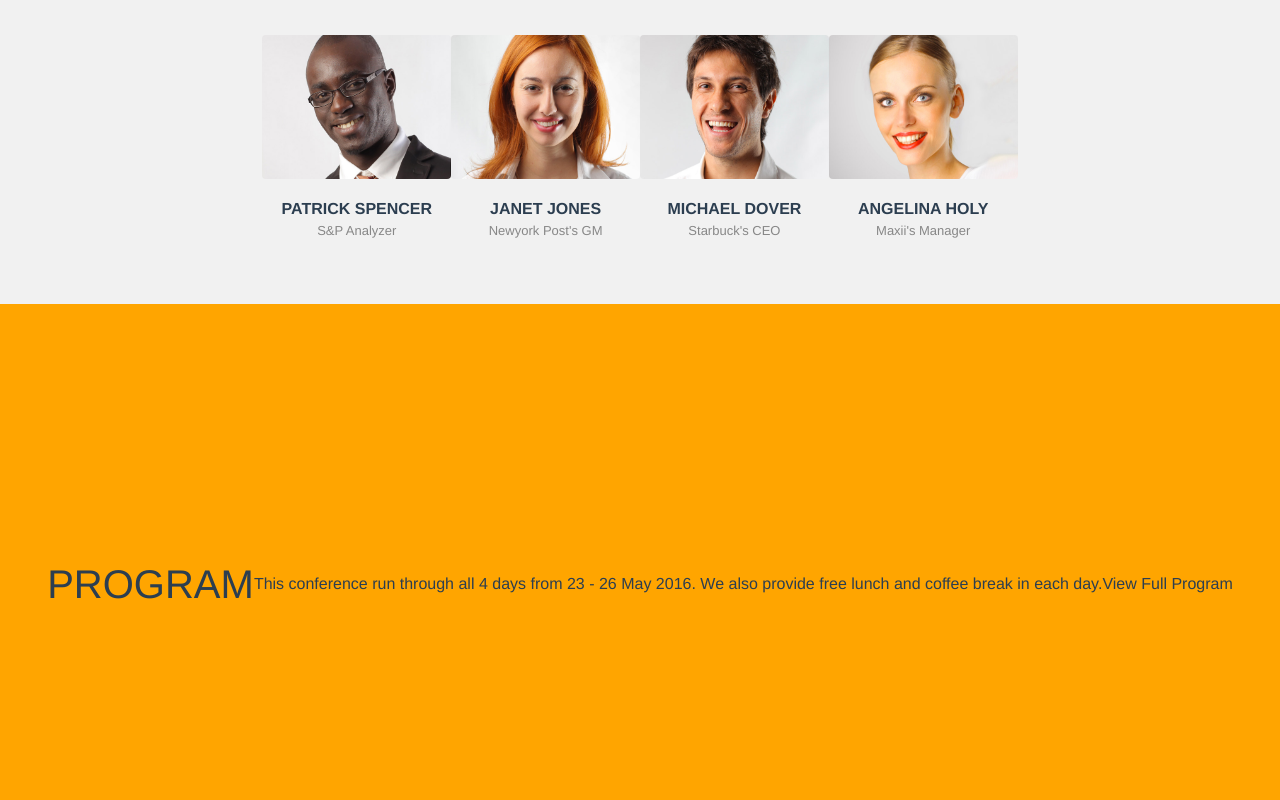
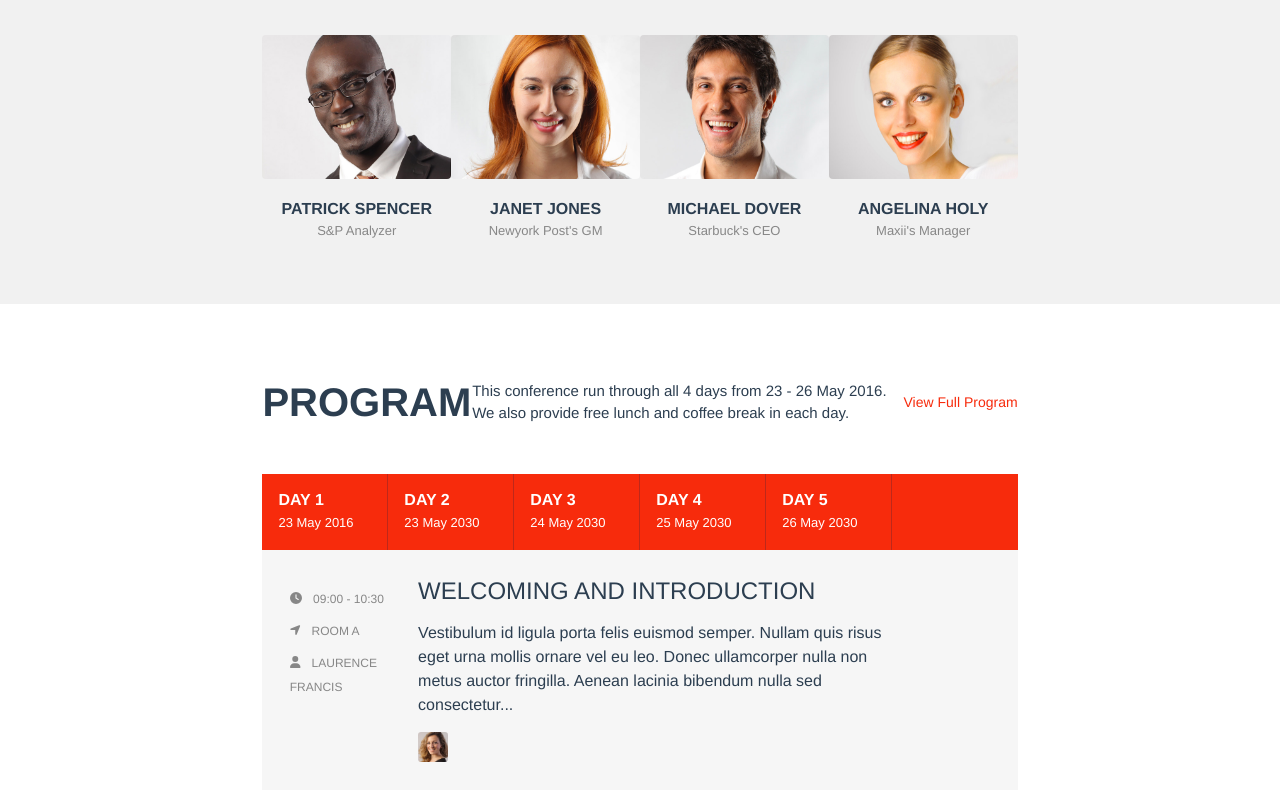
Before and after one commit to KSigma91/proj-html-vuejs, a Vue app: page / in a window 1280 px wide. Shown: the part 1435-2235 px from the top of the page. Built offline with nearby package versions, Linux system fonts and the light colour scheme.

Commit message:
program company

```diff
--- /dev/null
+++ b/src/assets/scss/ListStyle.scss
@@ -0,0 +1,2 @@
+$list-item: none;
+$text-list-item: none;
--- a/src/components/MainContent.vue
+++ b/src/components/MainContent.vue
@@ -127,18 +127,84 @@
         <!-- calendario programma -->
         <div id="program-company" class="row d-flex justify-content-around align-items-center">
 
-            <div id="program-area" class="d-flex justify-content-around">
-                <div id="program-header" class="d-flex justify-content-between align-items-center">
-                    <h1>
+            <div id="program-area" class="d-flex flex-column justify-content-around">
+                <!-- introduzione -->
+                <div id="program-header" class="d-flex justify-content-between align-items-center mb-5">
+                    <h1 class="align-self-start fw-bolder">
                         PROGRAM
                     </h1>
-                    <p>
+                    <p class="text-start">
                         This conference run through all 4 days from 23 - 26 May 2016.
                         We also provide free lunch and coffee break in each day.
                     </p>
                     <span>
                         View Full Program
                     </span>
+                </div>
+
+                <!-- rubrica -->
+                <div id="program-content" class="d-flex flex-column text-start">
+                    <!-- lista giorni appuntamento -->
+                    <div id="card-header" class="d-flex">
+                        <div class="card-day p-3"
+                        v-for="(day, index) in listCardDay" :key="index">
+                            <ul>
+                                <li>
+                                    <a href="#">
+                                        <h6 class="fw-bolder">
+                                            {{ day.nDay }}
+                                        </h6>
+                                        <span>
+                                            {{ day.date }}
+                                        </span>
+                                    </a>
+                                </li>
+                            </ul>
+                        </div>
+                    </div>
+
+                    <div id="meeting" class="d-flex justify-content-around align-items-center">
+                            <div id="info-meet" class="d-flex flex-column align-items-center">
+                                <ul>
+                                    <li class="p-1">
+                                        <a href="#">
+                                            <font-awesome-icon icon="fas fa-clock"  class="me-2"/>
+                                            <span>
+                                                09:00 - 10:30
+                                            </span>
+                                        </a>
+                                    </li>
+                                    <li class="p-1">
+                                        <a href="#">
+                                            <font-awesome-icon icon="fas fa-location-arrow" class="me-2"/>
+                                            <span>
+                                                ROOM A
+                                            </span>
+                                        </a>
+                                    </li>
+                                    <li class="p-1">
+                                        <a href="#">
+                                            <font-awesome-icon icon="fas fa-user" class="me-2"/>
+                                            <span>
+                                                LAURENCE FRANCIS
+                                            </span>
+                                        </a>
+                                    </li>
+                                </ul>
+                            </div>
+
+                        <div class="program-text d-flex flex-column justify-content-around">
+                            <h4>
+                                WELCOMING AND INTRODUCTION
+                            </h4>
+                            <p style="width: 80%">
+                                Vestibulum id ligula porta felis euismod semper. Nullam quis risus eget urna mollis ornare vel eu leo. Donec
+                                ullamcorper nulla non metus auctor fringilla. Aenean lacinia bibendum nulla sed consectetur...
+                            </p>
+                            <img src="../assets/img/speaker-8-150x150.jpg" alt="speaker_img" style="width: 5%"
+                            class="rounded-1">
+                        </div>
+                    </div>
                 </div>
             </div>
 
@@ -258,6 +324,31 @@ export default {
                     name: "ANGELINA HOLY",
                     job: "Maxii's Manager"
                 },
+            ],
+            listCardDay: [
+                {
+                    nDay: "DAY 1",
+                    date: "23 May 2016"
+                },
+                 {
+                    nDay: "DAY 2",
+                    date: "23 May 2030"
+                },
+                 {
+                    nDay: "DAY 3",
+                    date: "24 May 2030"
+                },
+                 {
+                    nDay: "DAY 4",
+                    date: "25 May 2030"
+                },
+                 {
+                    nDay: "DAY 5",
+                    date: "26 May 2030"
+                }, {
+                    nDay: "",
+                    date: ""
+                },
             ]
         }
     },
@@ -266,6 +357,7 @@ export default {
 
 <style scoped lang="scss">
 @import "../assets/scss/Hover-Color.scss";
+@import "../assets/scss/ListStyle.scss";
 $text-main-color: white;
 $text-main-color-2: #272727;
 $text-main-color-3: #878787;
@@ -421,7 +513,86 @@ $text-main-color-3: #878787;
 #program-company {
     width: 100%;
     height: 70vh;
-    //debug
-    background: orange;
+
+    #program-area {
+        width: 59%;
+
+        #program-header {
+
+            p {
+                width: 57%;
+                font-size: 15px;
+            }
+
+            span {
+                font-size: 14px;
+                color: $hover-color;
+            }
+        }
+
+        #program-content {
+            background: $hover-color;
+
+            .card-day {
+                width: 30%;
+                border-right: 1px solid #be281a;
+
+                &:last-child {
+                    border: 0;
+                }
+
+                &:hover {
+                    background: #be281a;
+                }
+
+                li {
+                    list-style-type: $text-list-item;
+
+                    a {
+                        text-decoration: $list-item;
+                        color: $text-main-color;
+
+                        span {
+                            font-size: 13px;
+                        }
+                    }
+                }
+            }
+
+            #meeting {
+                height: 30vh;
+                background: #f6f6f6;
+
+                #info-meet {
+                    width: 49%;
+                    height: 22vh;
+
+                    ul {
+                        width: 70%;
+
+                        li {
+                            padding: 20px;
+                            list-style-type: $text-list-item;
+
+                            a {
+                                color: $text-main-color-3;
+                                text-decoration: $list-item;
+                                font-size: 12px;
+
+                                &:hover span {
+                                    color: $hover-color;
+                                }
+                            }
+                        }
+                    }
+                }
+
+                .program-text {
+                    height: 25vh;
+                }
+            }
+        }
+
+    }
 }
 </style>
```
